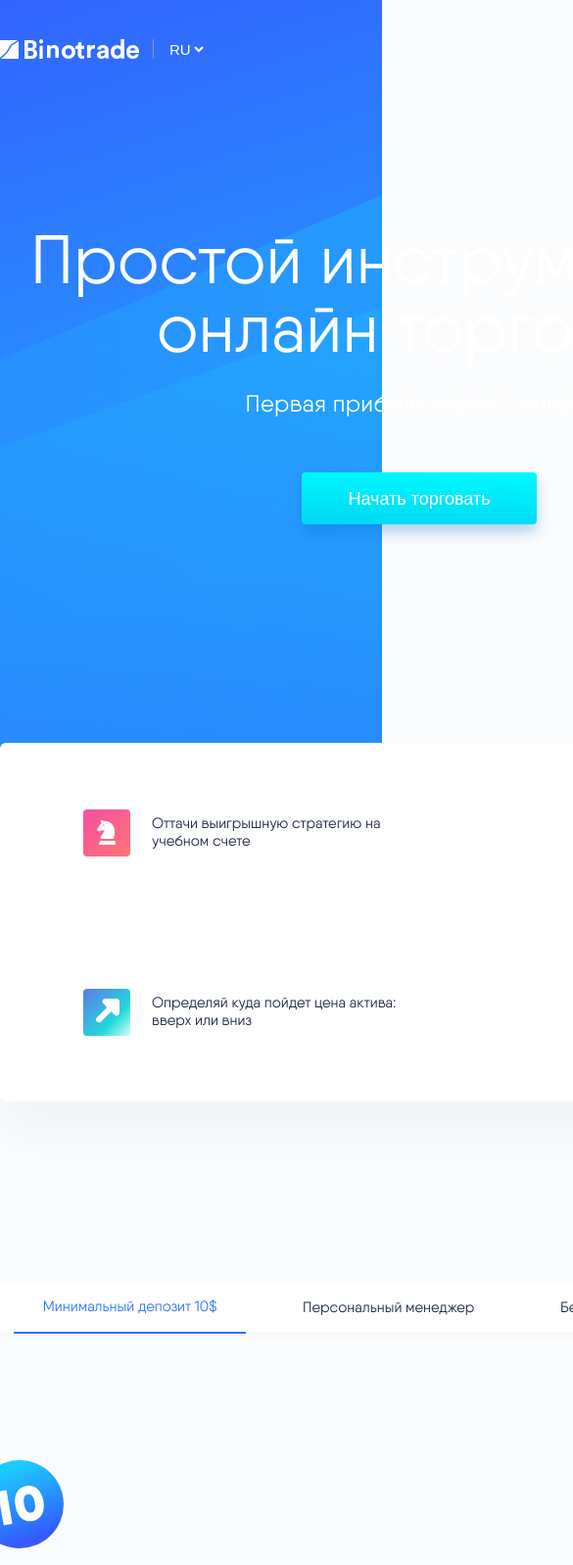
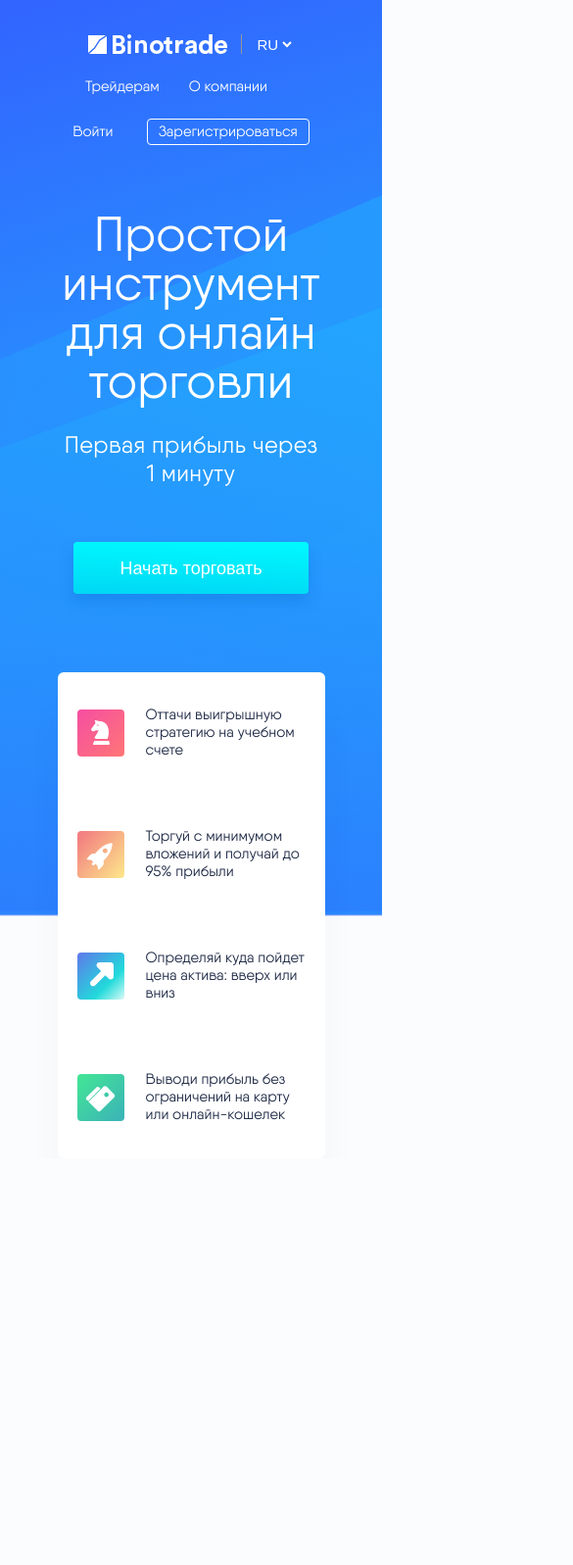
Before and after one commit to BohdanBortnytskyi/binotrade, a plain HTML site: page index.html in a window 390 px wide. Shown: the top 1597 px of the page at 98% size, 585 px wide, since content can reach past the window. After the commit the page ends 1182 px from the top, so only its background shows below. Drawn offline with Linux system fonts and the light colour scheme.

Commit message:
add responsive for header

```diff
--- a/index.html
+++ b/index.html
@@ -24,8 +24,10 @@
           <li class="main-nav__item"><a href="#">Трейдерам</a></li>
           <li class="main-nav__item"><a href="#">О компании</a></li>
         </ul>
-        <a class="page-header__link" href="#">Войти</a>
-        <a class="page-header__link page-header__link--bordered" href="#">Зарегистрироваться</a>
+        <div>
+          <a class="page-header__link" href="#">Войти</a>
+          <a class="page-header__link page-header__link--bordered" href="#">Зарегистрироваться</a>
+        </div>
       </nav>
     </div>
 
@@ -54,7 +56,7 @@
     </section>
   </header>
 
-  <main class="page-main">
+  <!-- <main class="page-main">
     <section class="features">
       <div class="features__wrapper container">
         <h2 class="visually-hidden">Особенности</h2>
@@ -133,9 +135,9 @@
       <p>Binotrade - это торговая платформа, удобный инструмент, который предлагает не только возможность заработать с помощью торговли бинарными опционами, но и предоставляет профессиональный клиентский сервис. Сразу после регистрации на Binotrade.com, каждый клиент получает личного консультанта.</p>
       <p>Вам нужен совет по торговле активами или вы не можете подобрать подходящую торговую стратегию? Обратитесь к вашему личному консультанту, который поможет вам в решении вопроса. Вам не нужен статус VIP-клиента, чтобы пользоваться квалифицированным клиентским сервисом!</p>
     </section>
-  </main>
+  </main> -->
 
-  <footer class="page-footer">
+  <!-- <footer class="page-footer">
     <div class="page-footer__wrapper container">
       <div class="page-footer__column">
         <h3>Правовая информация</h3>
@@ -179,7 +181,7 @@
         </div>
       </div>
     </div>
-  </footer>
+  </footer> -->
 
   <script src="js/tabs.js"></script>
 </body>
--- a/sass/blocks/benefits.scss
+++ b/sass/blocks/benefits.scss
@@ -1,30 +1,55 @@
 .benefits {
-  width: 1040px;
-  height: 366px;
+  width: 70%;
   margin: 0 auto;
-  margin-top: 223px;
+  margin-top: 80px;
   background-color: $origin-white;
   box-shadow: 0px 40px 40px rgba(0, 0, 0, 0.03);
   border-radius: 6px;
   color: $basic-black;
+
+  @media (min-width: $tablet-width) {
+    margin-top: 223px;
+  }
+
+  @media (min-width: $desktop-width) {
+    width: 1040px;
+    height: 366px;
+  }
 }
 
 .benefits__list {
-  padding: 0;
+  padding: 20px;
   margin: 0;
   list-style: none;
   display: grid;
-  grid-template-columns: auto auto;
+  grid-template-columns: repeat(auto-fill, 100%);
+  grid-gap: 40px;
+  grid-auto-rows: auto;
+  justify-content: center;
+
+  @media (min-width: $tablet-width) {
+    grid-template-columns: repeat(auto-fill, 45%);
+    grid-gap: 40px;
+  }
+
+  @media (min-width: $desktop-width) {
+    padding: 0;
+    grid-template-columns: repeat(auto-fill, 50%);
+    grid-gap: 0;
+  }
 }
 
 .benefits__item {
-  width: 520px;
-  height: 183px;
   display: flex;
   justify-content: center;
   align-items: center;
   background-repeat: no-repeat;
-  background-position: 85px center;
+  background-position: left center;
+
+  @media (min-width: $desktop-width) {
+    height: 183px;
+    background-position: 85px center;
+  }
 
   &--strategy {
     background-image: url(../img/icon-strategy.svg);
--- a/sass/blocks/container.scss
+++ b/sass/blocks/container.scss
@@ -1,4 +1,8 @@
 .container {
-  width: 1340px;
+  width: calc(100% - 40px);
   margin: 0 auto;
+
+  @media (min-width: $desktop-width) {
+    width: 1340px;
+  }
 }
--- a/sass/blocks/features.scss
+++ b/sass/blocks/features.scss
@@ -37,6 +37,10 @@
   padding: 0 30px;
   outline: none;
 
+  &:hover {
+    color: $basic-blue;
+  }
+
   &--active {
     color: $basic-blue;
     border-bottom: 2px solid $basic-blue;
--- a/sass/blocks/main-nav.scss
+++ b/sass/blocks/main-nav.scss
@@ -1,6 +1,12 @@
 .main-nav {
   display: flex;
   align-items: baseline;
+  flex-wrap: wrap;
+  justify-content: center;
+
+  @media (min-width: $tablet-width) {
+    justify-content: start;
+  }
 
   a {
     font-weight: 500;
@@ -15,6 +21,11 @@
   margin: 0;
   list-style: none;
   display: flex;
+  margin-bottom: 20px;
+
+  @media (min-width: $tablet-width) {
+    margin-bottom: 0;
+  }
 }
 
 .main-nav__item {
@@ -27,5 +38,15 @@
 }
 
 .page-header__link {
+  @media (min-width: $tablet-width) {
+    margin-left: 30px;
+  }
+}
+
+.page-header__link:not(:first-of-type) {
   margin-left: 30px;
+
+  @media (min-width: $tablet-width) {
+    margin-left: 30px;
+  }
 }
--- a/sass/blocks/page-header.scss
+++ b/sass/blocks/page-header.scss
@@ -10,12 +10,22 @@
 
 .page-header__top {
   display: flex;
-  justify-content: space-between;
+  flex-wrap: wrap;
+  justify-content: center;
+
+  @media (min-width: $tablet-width) {
+    justify-content: space-between;
+  }
 }
 
 .page-header__top-left {
   display: flex;
   align-items: center;
+  margin-bottom: 20px;
+
+  @media (min-width: $tablet-width) {
+    margin: 0;
+  }
 }
 
 .page-header__logo {
@@ -49,18 +59,28 @@
 }
 
 .page-header__call-to-action {
-  width: 856px;
+  width: 70%;
   margin: 0 auto;
   text-align: center;
+
+  @media (min-width: $desktop-width) {
+    width: 790px;
+  }
 
   h1 {
     color: $origin-white;
     font-weight: 500;
-    font-size: 70px;
-    line-height: 70px;
+    font-size: 50px;
+    line-height: 50px;
     letter-spacing: 0.155555px;
-    margin-top: 170px;
+    margin-top: 70px;
     margin-bottom: 0;
+
+    @media (min-width: $tablet-width) {
+      font-size: 70px;
+      line-height: 70px;
+      margin-top: 170px;
+    }
   }
 
   p {
```
Also changed, not shown: css/main.css.
